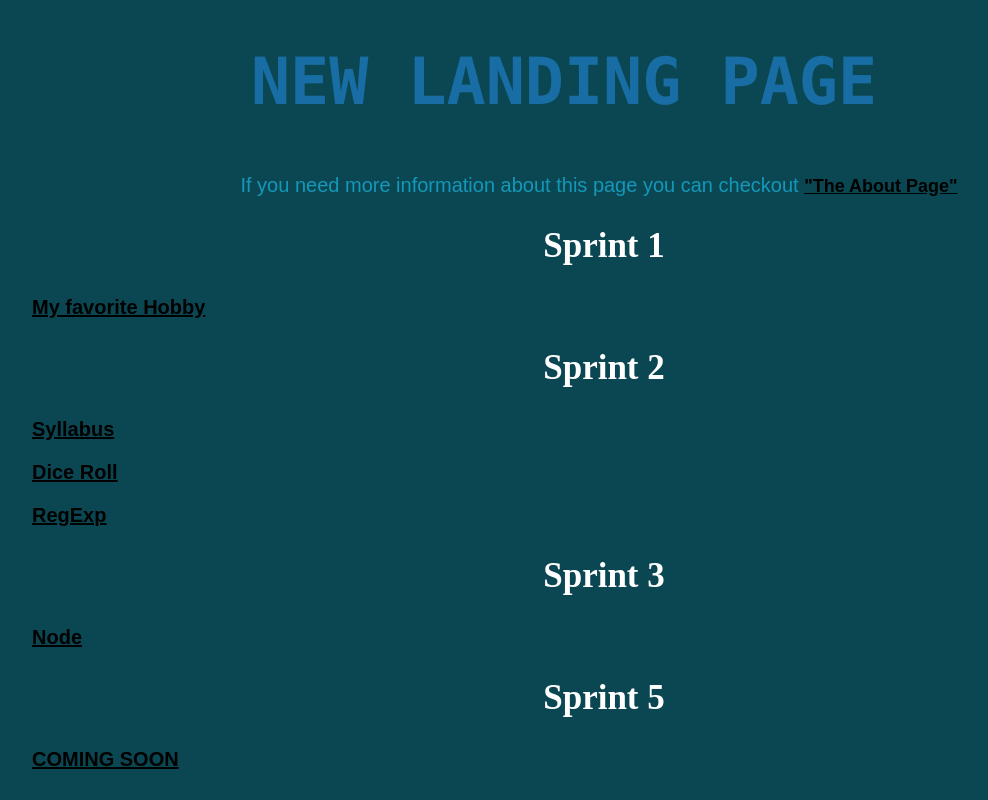
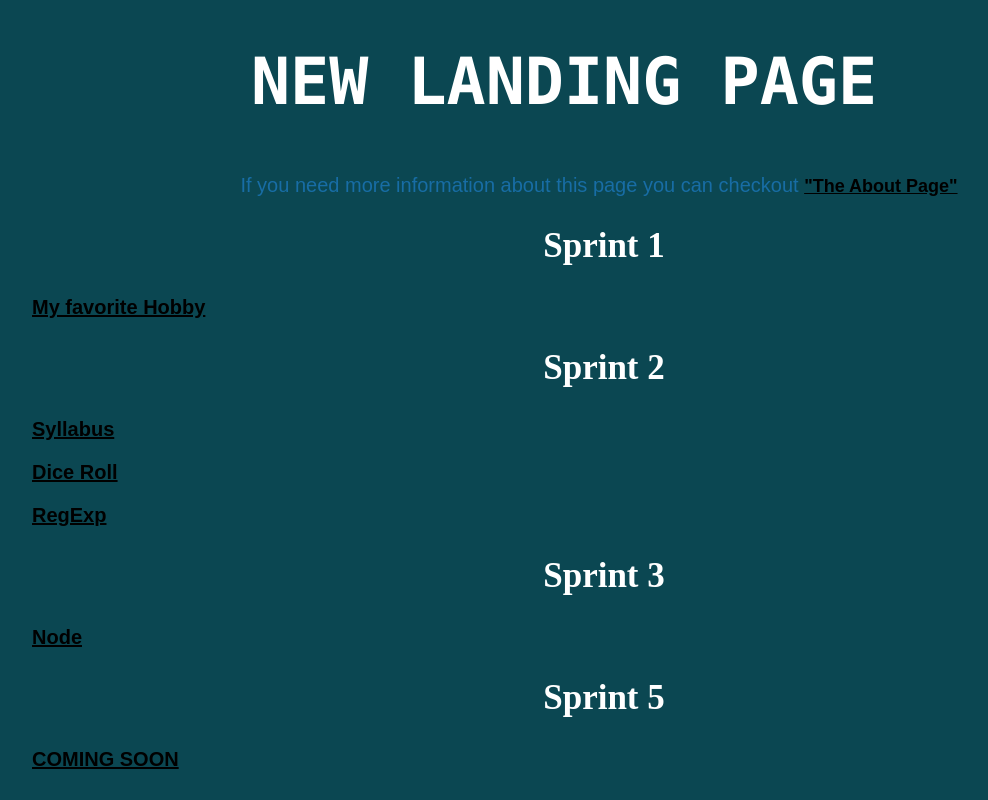
Before and after one commit to dcazales/NodeLandingPage, a website: page public/home.html in a window 1280 px wide. Shown: the whole page, without its empty margins (76-1064 px from the left). Drawn offline with Linux system fonts and the light colour scheme.

Commit message:
Update home.html

```diff
--- a/public/home.html
+++ b/public/home.html
@@ -12,7 +12,7 @@
 
     h1 {
         text-align: center;
-        color: #186da5;
+        color: white;
         font-family: Lucida Console;
         font-size: 65px;
         margin-bottom: 55px;
@@ -28,7 +28,7 @@
 
 
     #p1{
-        color: rgb(20, 152, 185);
+        color: #186da5;
         font-size: 20px;
         font-family: Arial, Helvetica, sans-serif;
         margin-left: 70px;
```
